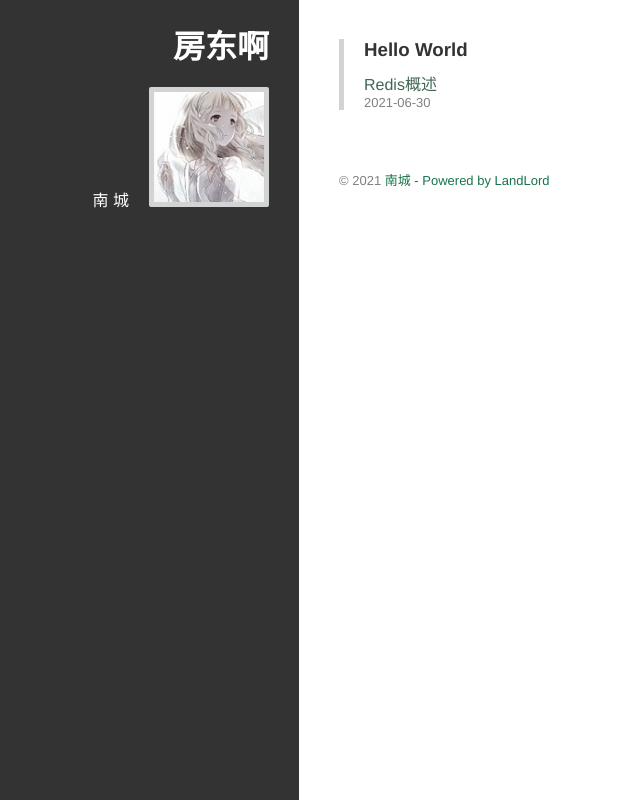
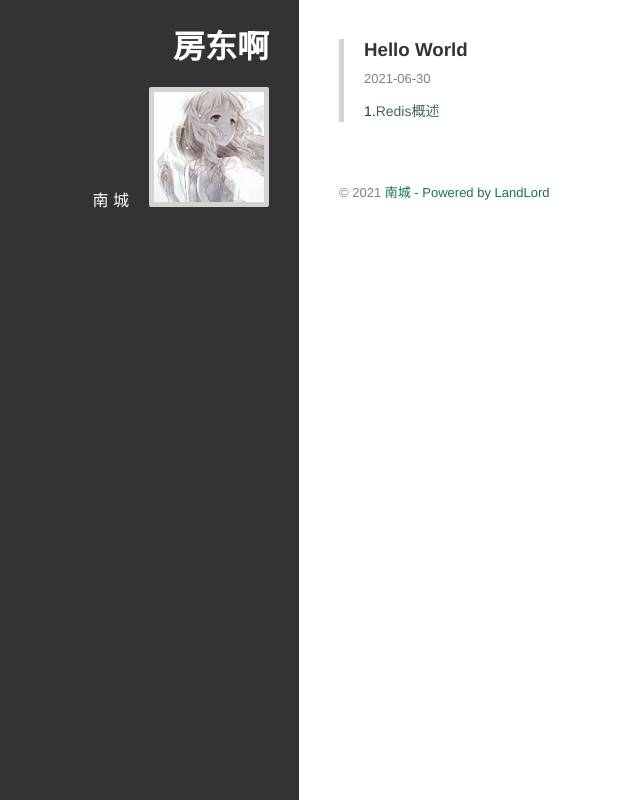
Before and after one commit to 1337620289/fangdong.github.io, a plain HTML site: page index.html in a window 1280 px wide. Shown: the whole page, without its empty margins (101-741 px from the left). Drawn offline with nearby package versions, Linux system fonts and the light colour scheme.

Commit message:
modified:   index.html

```diff
--- a/index.html
+++ b/index.html
@@ -117,42 +117,25 @@
 
   </div>
 </div>
-
     <div class="main-content">
-
-        <div style="max-width: 1000px">
-
-
-
-
-
+    <div style="max-width: 1000px">
     <div class="post-list">
-
-
     <div class="post-list-item article">
       <h3 class="article-header">
-
   Hello World
-
-
       </h3>
-	  <div>
-	  <a href="/2021/07/02/Redis-day01.md">Redis概述</a>
-	  </div>
-
 
       <div class="article-info">
-        <a href="#"><span class="article-date">
+        <a href="#">
+		<span class="article-date">
   2021-06-30
 </span>
 </a>
-
-
-
-
       </div>
       <div class="article-entry">
-
+      <div>
+		<p>1.<a href="/2021/07/02/Redis-day01.md">Redis概述</a></p>
+	  </div>
           <!--<p>Welcome to <a href="https://hexo.io/" target="_blank" rel="noopener">Hexo</a>! This is your very first post. Check <a href="https://hexo.io/docs/" target="_blank" rel="noopener">documentation</a> for more info. If you get any problems when using Hexo, you can find the answer in <a href="https://hexo.io/docs/troubleshooting.html" target="_blank" rel="noopener">troubleshooting</a> or you can ask me on <a href="https://github.com/hexojs/hexo/issues" target="_blank" rel="noopener">GitHub</a>.</p>
 <h2 id="Quick-Start"><a href="#Quick-Start" class="headerlink" title="Quick Start"></a>Quick Start</h2><h3 id="Create-a-new-post"><a href="#Create-a-new-post" class="headerlink" title="Create a new post"></a>Create a new post</h3><figure class="highlight bash"><table><tr><td class="gutter"><pre><span class="line">1</span></pre></td><td class="code"><pre><span class="line">$ hexo new <span class="string">"My New Post"</span></span></pre></td></tr></table></figure>
 
```
